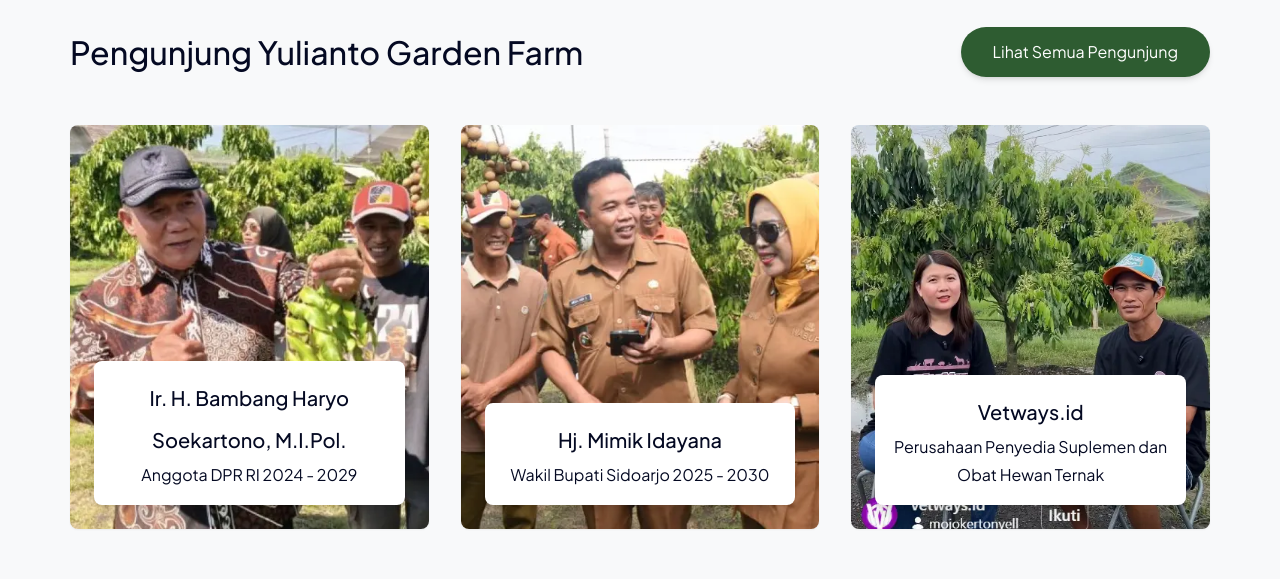
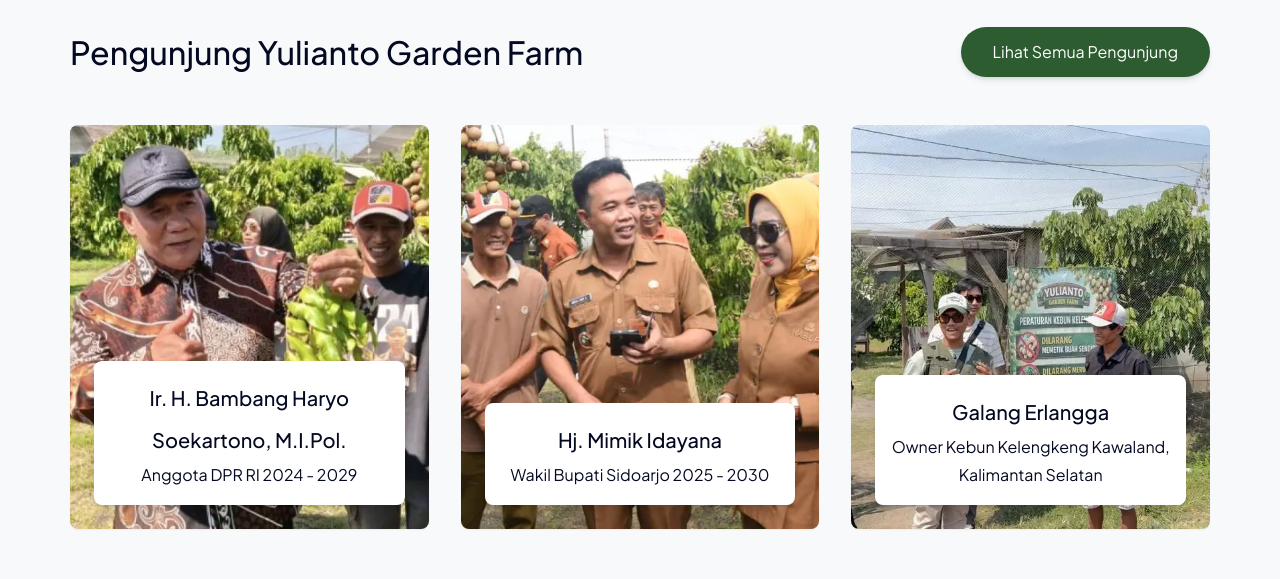
Before and after one commit to anggadwiiic/Yulianto-Agro-Company-Profile, a website built with Vite: page index.html in a window 1280 px wide. Shown: the part 5840-6419 px from the top of the page. Built offline with nearby package versions, Linux system fonts and the light colour scheme; no server answers.

Commit message:
refactor: changing 3th visitor

```diff
--- a/index.html
+++ b/index.html
@@ -899,8 +899,8 @@
               class="relative w-full max-w-[400px] mx-auto aspect-[400/450] rounded-[8px] overflow-hidden shadow-sm"
             >
               <img
-                src="./assets/kunjungan-mitra-vetways.webp"
-                alt="Vetways.id"
+                src="./assets/kunjungan-kawaland.webp"
+                alt="Kawaland.id"
                 width="400"
                 height="450"
                 loading="lazy"
@@ -910,10 +910,10 @@
                 class="absolute bottom-6 left-6 right-6 bg-white p-4 text-center rounded-[8px] shadow-lg"
               >
                 <h3 class="text-[20px] font-medium leading-[42px] text-dark">
-                  Vetways.id
+                  Galang Erlangga
                 </h3>
                 <p class="text-[16px] font-normal leading-[28px] text-dark">
-                  Perusahaan Penyedia Suplemen dan Obat Hewan Ternak
+                  Owner Kebun Kelengkeng Kawaland, Kalimantan Selatan
                 </p>
               </div>
             </div>
```
Also changed, not shown: assets/kunjungan-kawaland.webp (added).
